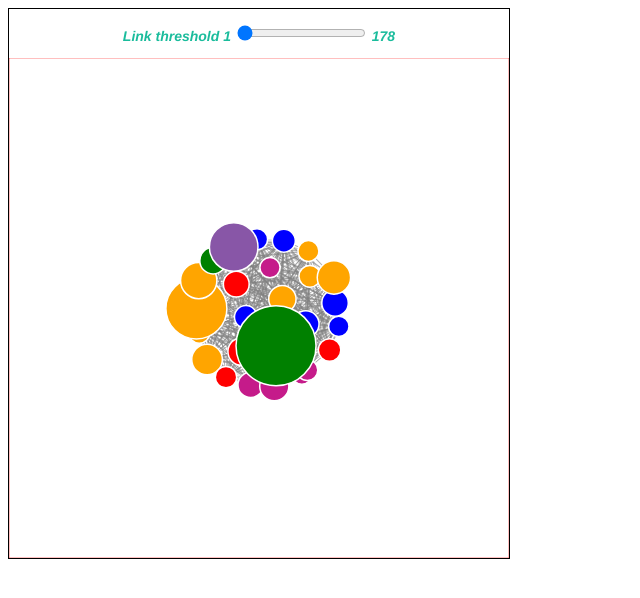
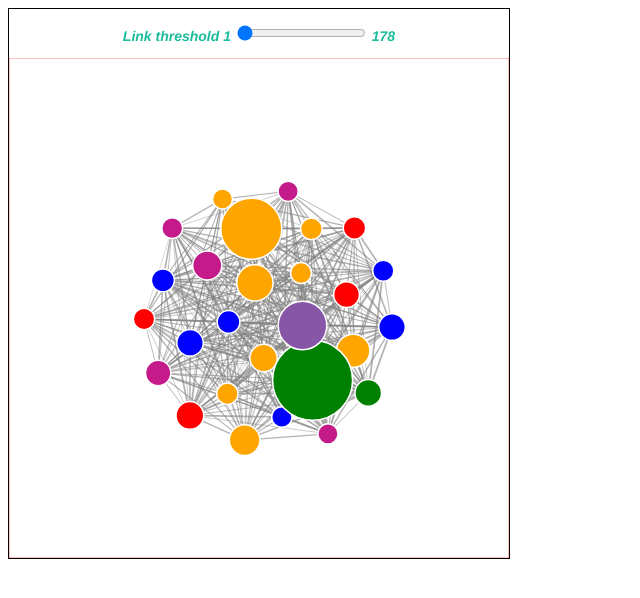
Before and after one commit to baohongz/CancerLinker, a plain HTML site: page Index.html in a window 1280 px wide. Shown: the whole page, without its empty margins (0-640 px from the left). Drawn offline with nearby package versions, Linux system fonts and the light colour scheme.

Commit message:
Fix the force layout

```diff
--- a/Index.html
+++ b/Index.html
@@ -65,9 +65,10 @@ var color = d3.scale.category20();
 
   //Set up the force layout
   var force = d3.layout.force()
+  .linkStrength(0.02)
   .gravity(0.05)
-      .distance(100)
-      .charge(-100)
+  .distance(80)
+  .charge(-160)
   .size([width, height]);
 
   //Append a SVG to the body of the html page. Assign this SVG as an object to svg
@@ -99,7 +100,6 @@ d3.csv("study_genes_count.csv", function(data) {
     //start of links
 
     for(var item=0;item<data_count.length-1; item++){
-
       var tempobject1 =d3.nest()
       .key(function(d) { return d.protein; })
       .rollup(function(v){return v.length})
@@ -222,9 +222,7 @@ function update(nodes,links){
             return d.y;
           });
         });
-
        }
-
 
        update(force.nodes(), force.links());
          //---Insert-------
@@ -232,7 +230,6 @@ function update(nodes,links){
            $('#thersholdSlider').on('change',function(){
 
             threshold_value=$('#thersholdSlider').val();
-
             graphs.links.splice(0, graphs.links.length);
             console.log("The selected value is "+ threshold_value);
 
@@ -243,7 +240,6 @@ function update(nodes,links){
             }
             force.nodes(graphs.nodes);
             force.links(graphs.links);
-                                                //  force.charge(-200)
               //.linkDistance(function(d){ return linkScale(threshold_value)});
               update(graphs.nodes, graphs.links);
 
```
Lines whose indentation alone changed are shown as unchanged.
